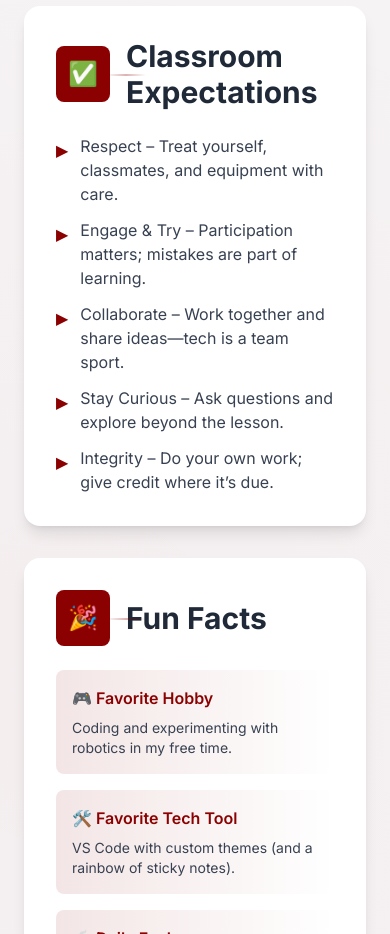
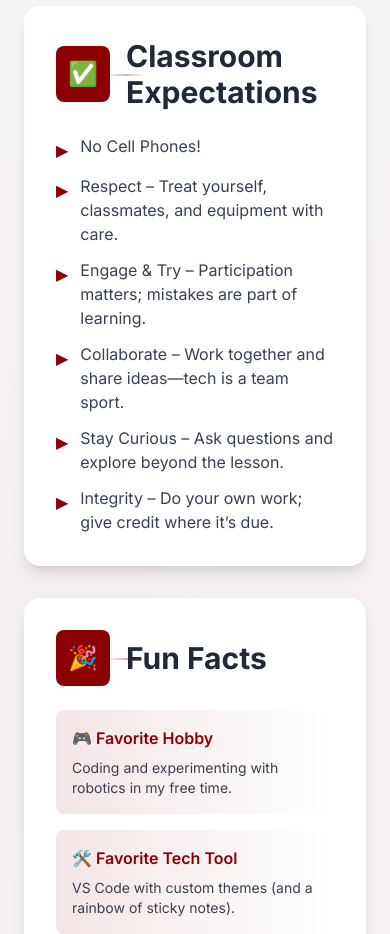
Before and after one commit to deoncarlette/mswhitby, a plain HTML site: page index.html in a window 390 px wide. Shown: the part 2620-3554 px from the top of the page. Drawn offline with nearby package versions, Linux system fonts and the light colour scheme.

Commit message:
Added no phones

```diff
--- a/index.html
+++ b/index.html
@@ -147,7 +147,14 @@
 </div>
 <h2 class="text-3xl font-bold text-gray-800 circuit-line">Classroom Expectations</h2>
 </div>
-<ul class="space-y-3 text-gray-700"><li class="flex items-start"><span class="text-cardinal mr-3 mt-1">▶</span><span>Respect – Treat yourself, classmates, and equipment with care.</span></li><li class="flex items-start"><span class="text-cardinal mr-3 mt-1">▶</span><span>Engage &amp; Try – Participation matters; mistakes are part of learning.</span></li><li class="flex items-start"><span class="text-cardinal mr-3 mt-1">▶</span><span>Collaborate – Work together and share ideas—tech is a team sport.</span></li><li class="flex items-start"><span class="text-cardinal mr-3 mt-1">▶</span><span>Stay Curious – Ask questions and explore beyond the lesson.</span></li><li class="flex items-start"><span class="text-cardinal mr-3 mt-1">▶</span><span>Integrity – Do your own work; give credit where it’s due.</span></li></ul>
+<ul class="space-y-3 text-gray-700">
+  <li class="flex items-start"><span class="text-cardinal mr-3 mt-1">▶</span class="font-semibold text-cardinal"><span>No Cell Phones!</span></li>
+  <li class="flex items-start"><span class="text-cardinal mr-3 mt-1">▶</span><span>Respect – Treat yourself, classmates, and equipment with care.</span></li>
+  <li class="flex items-start"><span class="text-cardinal mr-3 mt-1">▶</span><span>Engage &amp; Try – Participation matters; mistakes are part of learning.</span></li>
+  <li class="flex items-start"><span class="text-cardinal mr-3 mt-1">▶</span><span>Collaborate – Work together and share ideas—tech is a team sport.</span></li>
+  <li class="flex items-start"><span class="text-cardinal mr-3 mt-1">▶</span><span>Stay Curious – Ask questions and explore beyond the lesson.</span></li>
+  <li class="flex items-start"><span class="text-cardinal mr-3 mt-1">▶</span><span>Integrity – Do your own work; give credit where it’s due.</span></li>
+</ul>
 </section>
 <!-- Fun Facts -->
 <section class="bg-white rounded-2xl shadow-lg p-8 hover-lift">
```
